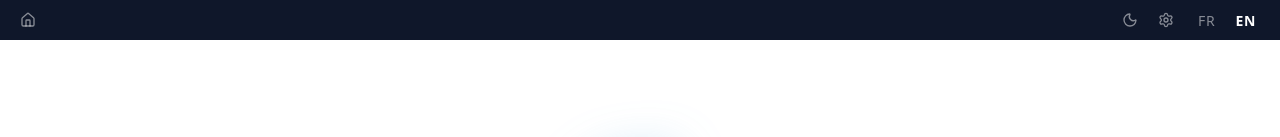
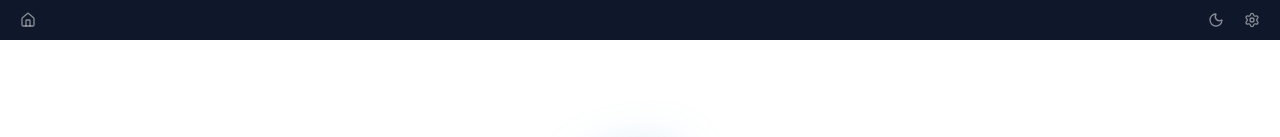
Before and after one commit to Gcob/chess, a Vue app in the folder frontend/: page / in a window 1280 px wide. Shown: the top 137 px of the page. Built offline with nearby package versions, Linux system fonts and the light colour scheme; what vue-tippy would draw is missing.

Commit message:
feat: add language selection feature in settings modal and update locale flags

```diff
--- a/frontend/src/assets/i18n/locales/en.ts
+++ b/frontend/src/assets/i18n/locales/en.ts
@@ -35,6 +35,7 @@ export default {
   },
   settings: {
     title: 'Settings',
+    language: 'Language',
     toggleTheme: 'Toggle theme',
     theme: 'Theme',
     themeLight: 'Light',
--- a/frontend/src/assets/i18n/locales/fr.ts
+++ b/frontend/src/assets/i18n/locales/fr.ts
@@ -14,7 +14,7 @@ export default {
     terms: 'Conditions',
     privacy: 'Confidentialité',
     github: 'GitHub',
-    copyright: '© {year} Chess par Jacob',
+    copyright: '© {year} Échecs par Jacob',
   },
   about: {
     title: 'À propos',
@@ -35,6 +35,7 @@ export default {
   },
   settings: {
     title: 'Paramètres',
+    language: 'Langue',
     toggleTheme: 'Changer le thème',
     theme: 'Thème',
     themeLight: 'Clair',
--- a/frontend/src/components/SuperTopBar.vue
+++ b/frontend/src/components/SuperTopBar.vue
@@ -1,20 +1,12 @@
 <script setup lang="ts">
 import { ref } from 'vue'
-import { useI18n } from 'vue-i18n'
 import { useTheme } from '@/composables/useTheme'
 import { Settings, Sun, Moon, Home } from 'lucide-vue-next'
 import SettingsModal from '@/components/parts/SettingsModal.vue'
 
-const { locale } = useI18n()
 const { theme, toggle: toggleTheme } = useTheme()
 
-const locales = ['fr', 'en'] as const
 const isSettingsOpen = ref(false)
-
-function setLocale(lang: typeof locales[number]) {
-  locale.value = lang
-  localStorage.setItem('locale', lang)
-}
 </script>
 
 <template>
@@ -32,18 +24,6 @@ function setLocale(lang: typeof locales[number]) {
       <button class="super-top-bar__btn" @click="isSettingsOpen = true" :aria-label="$t('settings.title')">
         <Settings :size="14" />
       </button>
-
-      <div class="super-top-bar__locale">
-        <button
-          v-for="lang in locales"
-          :key="lang"
-          class="super-top-bar__locale-btn"
-          :class="{ 'is-active': locale === lang }"
-          @click="setLocale(lang)"
-        >
-          {{ lang.toUpperCase() }}
-        </button>
-      </div>
     </div>
 
     <SettingsModal v-model="isSettingsOpen" />
@@ -104,34 +84,5 @@ function setLocale(lang: typeof locales[number]) {
       color: var(--surface-topbar-hover);
     }
   }
-
-  &__locale {
-    display: flex;
-    gap: $spacing-1;
-  }
-
-  &__locale-btn {
-    color: var(--surface-topbar-text);
-    font-size: $font-size-sm;
-    font-weight: $font-weight-medium;
-    padding: $spacing-1 $spacing-2;
-    border-radius: $border-radius-sm;
-    transition: color $transition-fast;
-    letter-spacing: 0.05em;
-
-    @include breakpoint-down($breakpoint-sm) {
-      font-size: $font-size-base;
-      padding: $spacing-1 $spacing-3;
-    }
-
-    &:hover {
-      color: var(--surface-topbar-hover);
-    }
-
-    &.is-active {
-      color: var(--surface-topbar-text-active);
-      font-weight: $font-weight-semibold;
-    }
-  }
 }
 </style>
--- /dev/null
+++ b/frontend/src/components/parts/LocaleFlag.vue
@@ -0,0 +1,42 @@
+<template>
+  <!-- Québec (Fleurdelisé) for French, Canada for English. Small flat SVGs; the fleur-de-lis
+       and maple leaf are drawn with glyphs to avoid heavy vector paths. -->
+  <svg
+    v-if="locale === 'fr'"
+    class="locale-flag"
+    viewBox="0 0 30 20"
+    aria-hidden="true"
+  >
+    <rect width="30" height="20" fill="#095797" />
+    <rect x="13.5" width="3" height="20" fill="#fff" />
+    <rect y="8.5" width="30" height="3" fill="#fff" />
+    <g fill="#fff" font-size="6" text-anchor="middle" dominant-baseline="central">
+      <text x="6.75" y="4.25">⚜</text>
+      <text x="23.25" y="4.25">⚜</text>
+      <text x="6.75" y="15.75">⚜</text>
+      <text x="23.25" y="15.75">⚜</text>
+    </g>
+  </svg>
+
+  <svg
+    v-else
+    class="locale-flag"
+    viewBox="0 0 30 20"
+    aria-hidden="true"
+  >
+    <rect width="30" height="20" fill="#fff" />
+    <rect width="7.5" height="20" fill="#d52b1e" />
+    <rect x="22.5" width="7.5" height="20" fill="#d52b1e" />
+    <text x="15" y="10.5" font-size="12" text-anchor="middle" dominant-baseline="central">🍁</text>
+  </svg>
+</template>
+
+<script lang="ts" setup>
+defineProps<{ locale: 'fr' | 'en' }>()
+</script>
+
+<style lang="scss" scoped>
+.locale-flag {
+  display: block;
+}
+</style>
--- a/frontend/src/components/parts/SettingsModal.vue
+++ b/frontend/src/components/parts/SettingsModal.vue
@@ -4,6 +4,23 @@
     <template #header>{{ $t('settings.title') }}</template>
 
     <div class="settings-modal">
+      <div class="c-label">
+        <span>{{ $t('settings.language') }}</span>
+        <div class="settings-modal__langs">
+          <button
+            v-for="lang in languages"
+            :key="lang.code"
+            type="button"
+            class="settings-modal__lang"
+            :class="{ 'is-active': locale === lang.code }"
+            @click="setLocale(lang.code)"
+          >
+            <LocaleFlag :locale="lang.code" class="settings-modal__flag" />
+            <span>{{ lang.name }}</span>
+          </button>
+        </div>
+      </div>
+
       <label class="c-label">
         <span>{{ $t('settings.boardTheme') }}</span>
         <select class="c-select" v-model="store.settings.boardThemeId">
@@ -35,12 +52,24 @@ import {useI18n} from 'vue-i18n'
 import {useSettingsStore} from '@/stores/useSettingsStore'
 import {BoardThemes, PieceThemes} from '@/types/look-and-feel'
 import {enumToOptions} from '@/utils/enumOptions'
+import LocaleFlag from '@/components/parts/LocaleFlag.vue'
 
 defineProps<{ modelValue: boolean }>()
 defineEmits<{ 'update:modelValue': [value: boolean] }>()
 
 const store = useSettingsStore()
-const {t} = useI18n()
+const {t, locale} = useI18n()
+
+// Endonyms — a language names itself the same way regardless of the current UI locale.
+const languages = [
+  {code: 'fr', name: 'Français'},
+  {code: 'en', name: 'English'},
+] as const
+
+function setLocale(code: 'fr' | 'en') {
+  locale.value = code
+  localStorage.setItem('locale', code)
+}
 
 const boardThemeOptions = computed(() => enumToOptions(BoardThemes, 'settings.boardThemes', t as (key: string) => string))
 const pieceThemeOptions = computed(() => enumToOptions(PieceThemes, 'settings.pieceThemes', t as (key: string) => string))
@@ -51,5 +80,42 @@ const pieceThemeOptions = computed(() => enumToOptions(PieceThemes, 'settings.pi
   display: flex;
   flex-direction: column;
   gap: $spacing-4;
+
+  &__langs {
+    display: flex;
+    gap: $spacing-2;
+  }
+
+  &__lang {
+    display: flex;
+    flex: 1;
+    align-items: center;
+    gap: $spacing-2;
+    padding: $spacing-2 $spacing-3;
+    color: var(--text-secondary);
+    background: transparent;
+    border: $border-width-base solid var(--border-color);
+    border-radius: $border-radius-base;
+    cursor: pointer;
+    transition: all $transition-fast;
+
+    &:hover {
+      color: var(--text-primary);
+      border-color: var(--text-muted);
+    }
+
+    &.is-active {
+      color: var(--text-primary);
+      border-color: var(--accent);
+    }
+  }
+
+  &__flag {
+    width: 22px;
+    height: auto;
+    border: 1px solid var(--border-color);
+    border-radius: 2px;
+    flex-shrink: 0;
+  }
 }
 </style>
```
Also changed, not shown: 1 other file (tests, documents, lock files or other folders).
